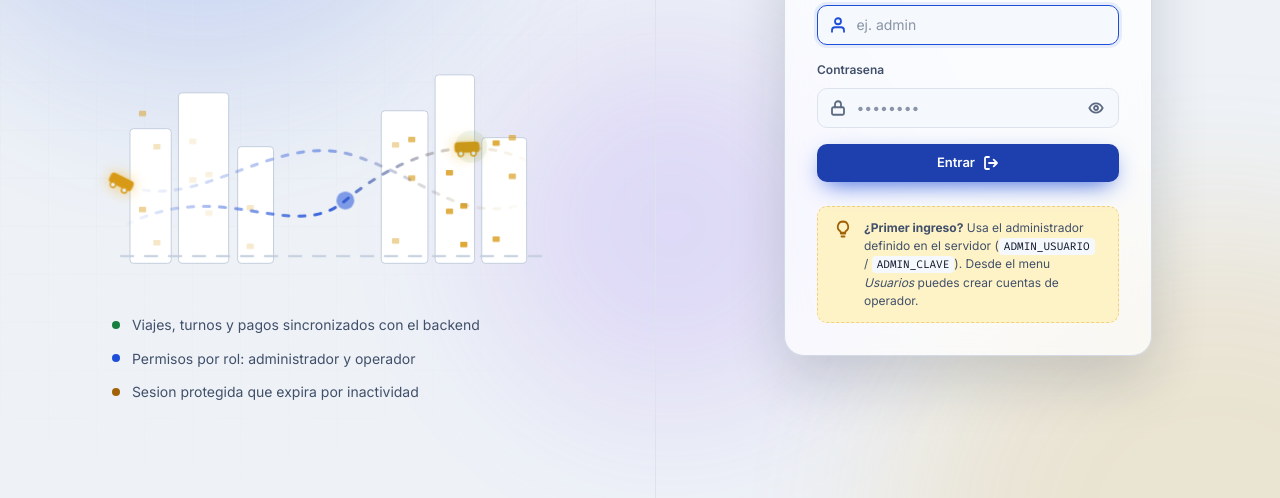
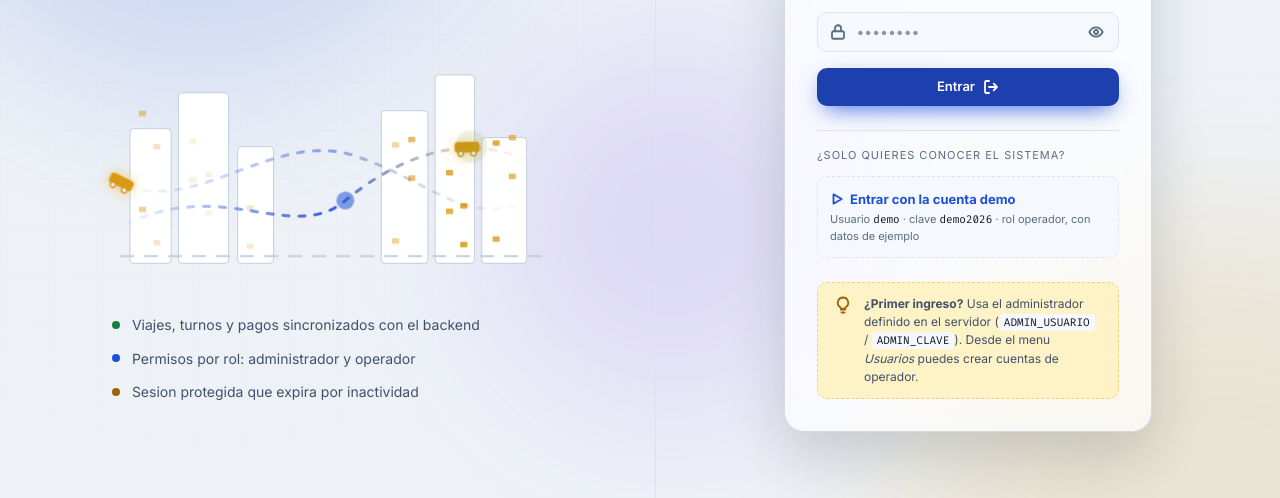
Before and after one commit to GUERRREROALEXANDER/flota-de-taxis-SmartFlet, a website built with Vite: page frontend/index.html in a window 1280 px wide. Shown: the part 302-800 px from the top of the page. Built offline with nearby package versions, Linux system fonts and the light colour scheme; files whose address does not match are found by name.

Commit message:
Agregar cuenta demo con datos de ejemplo y hora de Colombia
- Boton "Entrar con la cuenta demo" en el login (demo / demo2026, rol OPERADOR).
- despliegue/cargar-datos-demo.ps1: crea flota, conductores, pasajeros, rutas,
  tarifa, turnos y 26 viajes por la API y reparte los cerrados en 7 dias.
- docker-compose: zona horaria America/Bogota (antes UTC, horas 5 h corridas).

```diff
--- a/docker-compose.yml
+++ b/docker-compose.yml
@@ -31,7 +31,8 @@ services:
     environment:
       # Si .env no define MONGODB_URI, usa el Mongo del contenedor de arriba.
       MONGODB_URI: ${MONGODB_URI:-mongodb://mongo:27017/smartflet}
-      JAVA_OPTS: "-Xmx384m -XX:+UseSerialGC"
+      # user.timezone: sin esto el contenedor usa UTC y las horas (y "ingresos de hoy") salen 5 h corridas.
+      JAVA_OPTS: "-Xmx384m -XX:+UseSerialGC -Duser.timezone=America/Bogota"
     ports:
       # Puerto 80 de la maquina → 8080 del contenedor
       - "80:8080"
--- a/frontend/src/estilos/movimiento.css
+++ b/frontend/src/estilos/movimiento.css
@@ -137,6 +137,14 @@
     background: var(--superficie-suave);
     color: var(--texto);
 }
+
+/* Boton de la cuenta demo */
+.acceso__demo { margin-top: var(--e5); padding-top: var(--e4); }
+.acceso__boton-demo { width: 100%; cursor: pointer; border-style: dashed; }
+.acceso__boton-demo strong { display: flex; align-items: center; gap: 6px; color: var(--primario); font-family: var(--tipo-ui); }
+.acceso__boton-demo strong .icono { width: 14px; height: 14px; }
+.acceso__boton-demo code { font-family: var(--tipo-dato); color: var(--texto); }
+.acceso__boton-demo:hover { border-style: solid; box-shadow: 0 8px 20px -12px var(--primario); }
 
 /* Escena animada: ciudad, rutas y taxis */
 .escena { width: 100%; max-width: 30rem; margin: 0 0 var(--e5); overflow: visible; }
--- a/frontend/src/vistas/acceso.js
+++ b/frontend/src/vistas/acceso.js
@@ -11,6 +11,13 @@
 import { $, esc, icono } from '../componentes/ui.js';
 import { ErrorApi } from '../api/clienteHttp.js';
 import { iniciarSesion } from '../app/sesion.js';
+
+/**
+ * Cuenta de demostracion (rol OPERADOR). Es publica a proposito: la crea
+ * despliegue/cargar-datos-demo.ps1. Si no existe en el servidor, el login responde
+ * "usuario o contrasena incorrectos" como con cualquier otra cuenta.
+ */
+const CUENTA_DEMO = { usuario: 'demo', clave: 'demo2026' };
 
 const LOGO = `
     <svg viewBox="0 0 48 48" fill="none" aria-hidden="true">
@@ -124,6 +131,14 @@ export function mostrarAcceso(contenedor, motivo = '') {
                             <span>Entrar</span>${icono('salir')}
                         </button>
 
+                        <div class="acceso__demo">
+                            <p class="acceso__demo-titulo">¿Solo quieres conocer el sistema?</p>
+                            <button type="button" class="pastilla acceso__boton-demo" id="entrar-demo">
+                                <strong>${icono('reproducir')} Entrar con la cuenta demo</strong>
+                                <span>Usuario <code>${CUENTA_DEMO.usuario}</code> · clave <code>${CUENTA_DEMO.clave}</code> · rol operador, con datos de ejemplo</span>
+                            </button>
+                        </div>
+
                         <div class="acceso__pista">
                             ${icono('bombilla')}
                             <p><strong>¿Primer ingreso?</strong> Usa el administrador definido en el servidor
@@ -185,6 +200,13 @@ export function mostrarAcceso(contenedor, motivo = '') {
 
         [usuario, clave].forEach((input) => input.addEventListener('input', () => marcarCampo(input, '')));
 
+        // Boton demo: llena el formulario y lo envia, igual que si el usuario lo escribiera.
+        $('#entrar-demo', contenedor).addEventListener('click', () => {
+            usuario.value = CUENTA_DEMO.usuario;
+            clave.value = CUENTA_DEMO.clave;
+            formulario.requestSubmit();
+        });
+
         formulario.addEventListener('submit', async (evento) => {
             evento.preventDefault();
             cajaError.hidden = true;
```
Also changed, not shown: 1 other file.
